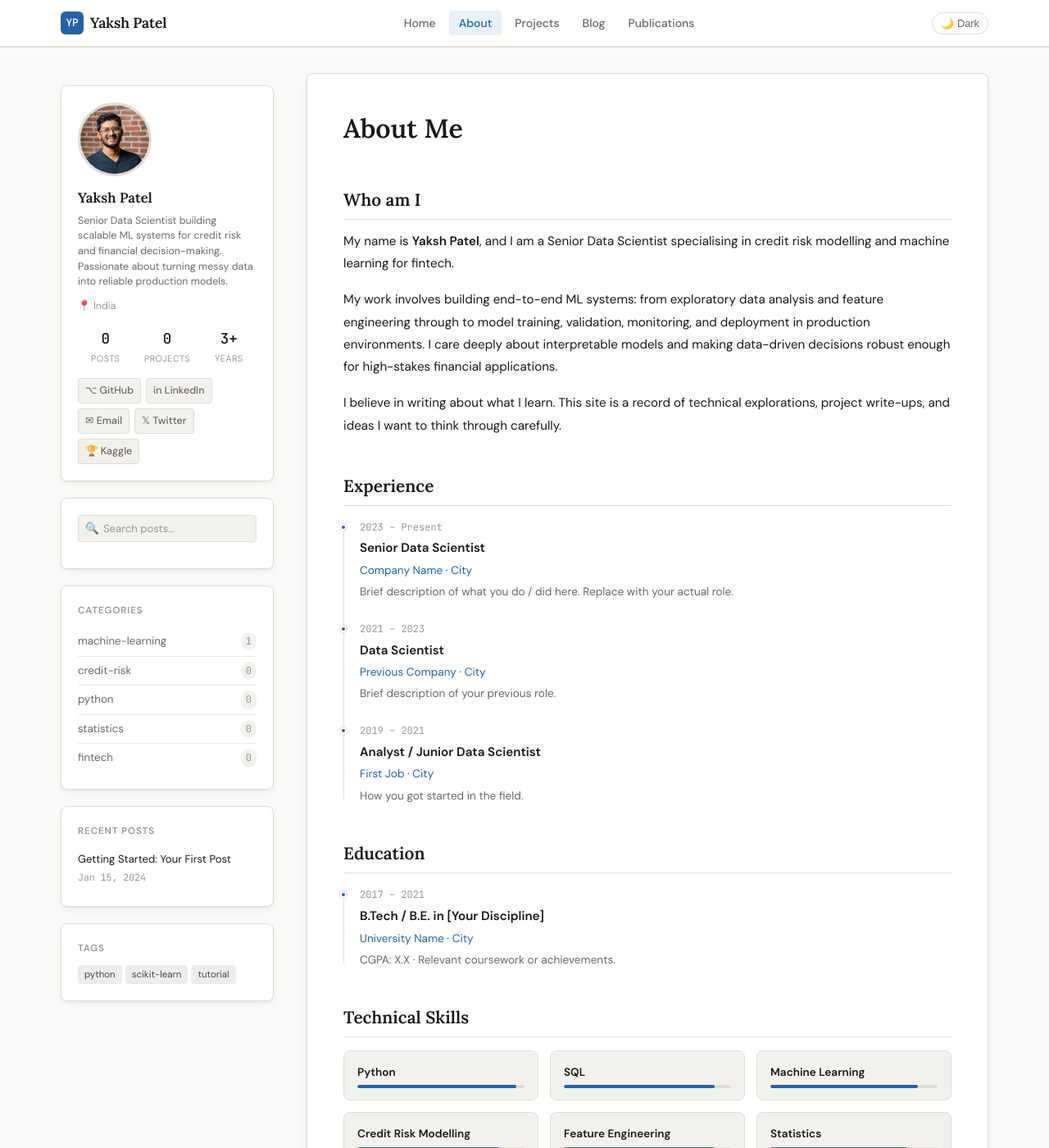
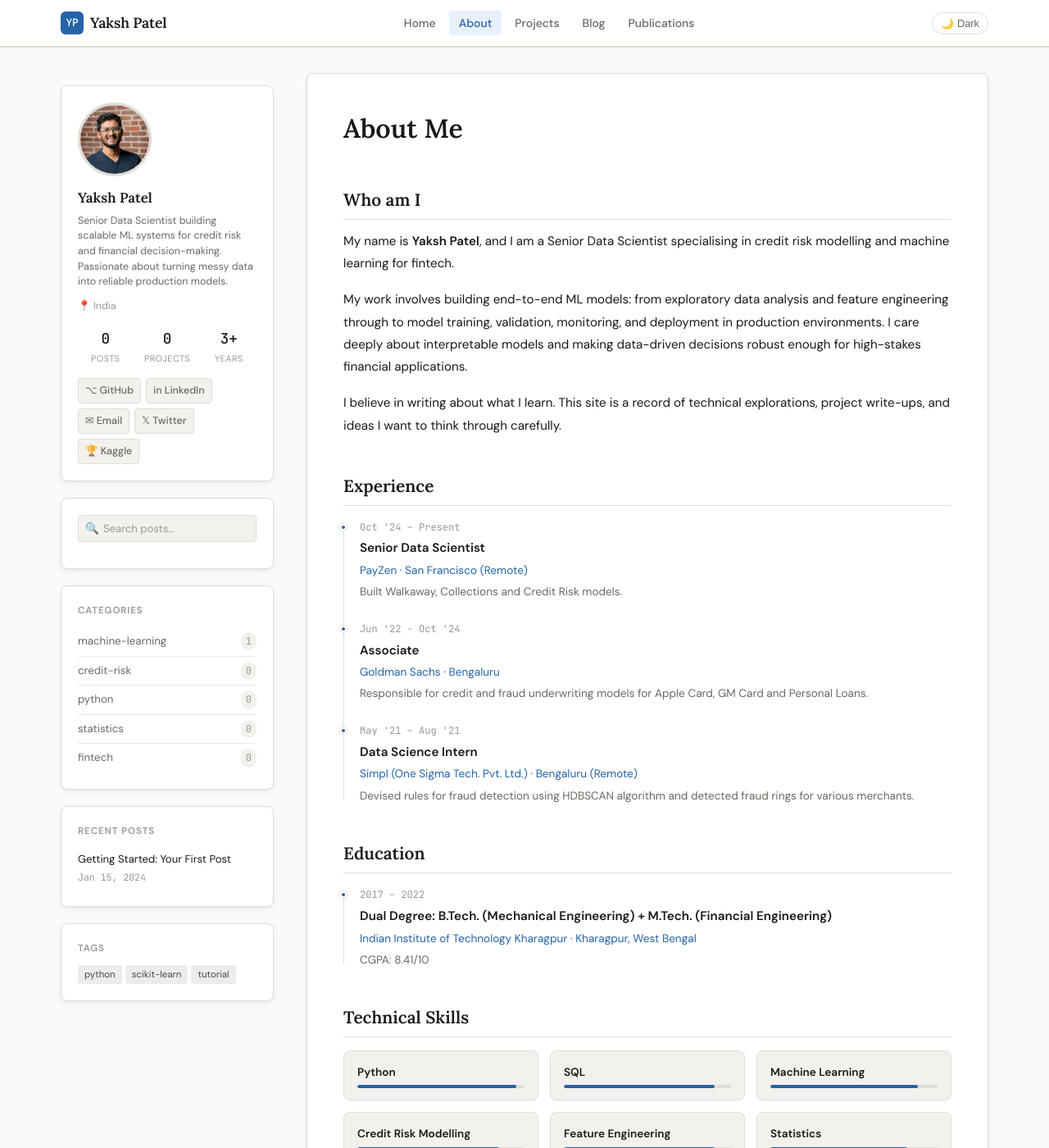
Before and after one commit to Yaksh-Patel/Yaksh-Patel.github.io, a Jekyll site: the page built from about/index.md, in a window 1280 px wide and 1400 px high. Shown: the whole window at 82% size. Built offline with Jekyll 4.4.1, drawn with Linux system fonts in a browser that asks for light colours.

Commit message:
Updating work and education info

```diff
--- a/about/index.md
+++ b/about/index.md
@@ -26,7 +26,7 @@ permalink: /about/
 
   <p>
     <!-- EDIT: Add your background, story, what drives you -->
-    My work involves building end-to-end ML systems: from exploratory data analysis and feature
+    My work involves building end-to-end ML models: from exploratory data analysis and feature
     engineering through to model training, validation, monitoring, and deployment in production
     environments. I care deeply about interpretable models and making data-driven decisions
     robust enough for high-stakes financial applications.
@@ -46,24 +46,24 @@ permalink: /about/
       Each item is a <div class="timeline-item">
     -->
     <div class="timeline-item">
-      <div class="tl-period">2023 – Present</div>
+      <div class="tl-period">Oct '24 – Present</div>
       <div class="tl-title">Senior Data Scientist</div>
-      <div class="tl-org">Company Name · City</div>
-      <div class="tl-desc">Brief description of what you do / did here. Replace with your actual role.</div>
+      <div class="tl-org">PayZen · San Francisco (Remote)</div>
+      <div class="tl-desc">Built Walkaway, Collections and Credit Risk models.</div>
     </div>
 
     <div class="timeline-item">
-      <div class="tl-period">2021 – 2023</div>
-      <div class="tl-title">Data Scientist</div>
-      <div class="tl-org">Previous Company · City</div>
-      <div class="tl-desc">Brief description of your previous role.</div>
+      <div class="tl-period">Jun '22 - Oct '24</div>
+      <div class="tl-title">Associate</div>
+      <div class="tl-org">Goldman Sachs · Bengaluru</div>
+      <div class="tl-desc">Responsible for credit and fraud underwriting models for Apple Card, GM Card and Personal Loans.</div>
     </div>
 
     <div class="timeline-item">
-      <div class="tl-period">2019 – 2021</div>
-      <div class="tl-title">Analyst / Junior Data Scientist</div>
-      <div class="tl-org">First Job · City</div>
-      <div class="tl-desc">How you got started in the field.</div>
+      <div class="tl-period">May '21 – Aug '21</div>
+      <div class="tl-title">Data Science Intern</div>
+      <div class="tl-org">Simpl (One Sigma Tech. Pvt. Ltd.) · Bengaluru (Remote)</div>
+      <div class="tl-desc">Devised rules for fraud detection using HDBSCAN algorithm and detected fraud rings for various merchants.</div>
     </div>
   </div>
 
@@ -71,10 +71,10 @@ permalink: /about/
 
   <div class="timeline">
     <div class="timeline-item">
-      <div class="tl-period">2017 – 2021</div>
-      <div class="tl-title">B.Tech / B.E. in [Your Discipline]</div>
-      <div class="tl-org">University Name · City</div>
-      <div class="tl-desc">CGPA: X.X · Relevant coursework or achievements.</div>
+      <div class="tl-period">2017 – 2022</div>
+      <div class="tl-title">Dual Degree: B.Tech. (Mechanical Engineering) + M.Tech. (Financial Engineering)</div>
+      <div class="tl-org">Indian Institute of Technology Kharagpur · Kharagpur, West Bengal</div>
+      <div class="tl-desc">CGPA: 8.41/10</div>
     </div>
   </div>
 
```
Also changed, not shown: index.md (+1 -1 lines).
